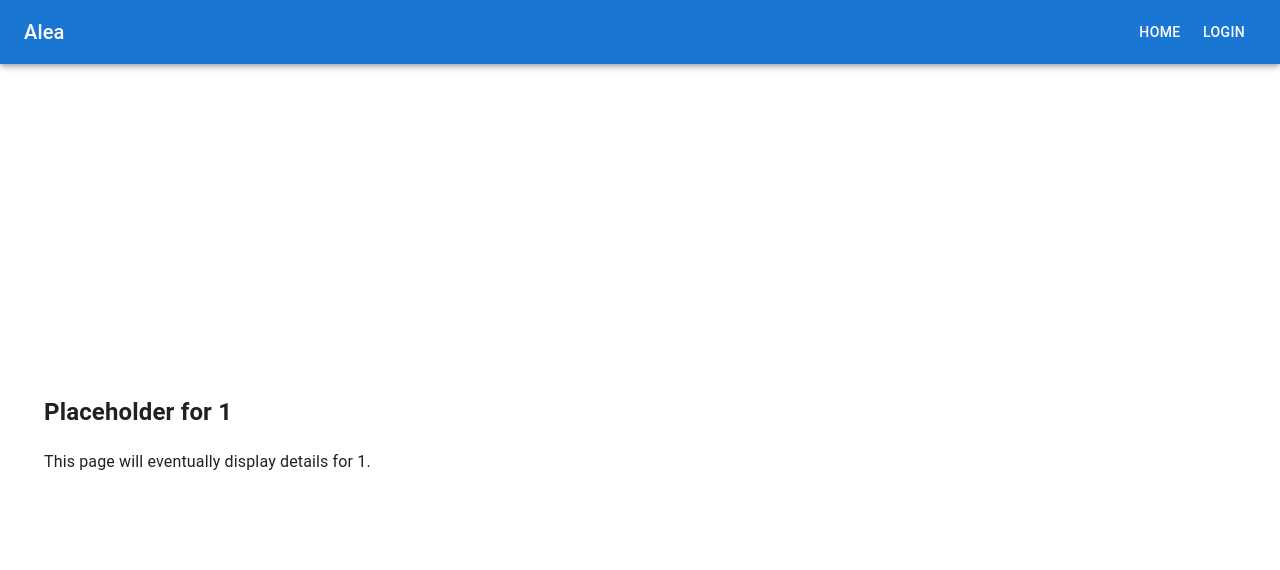
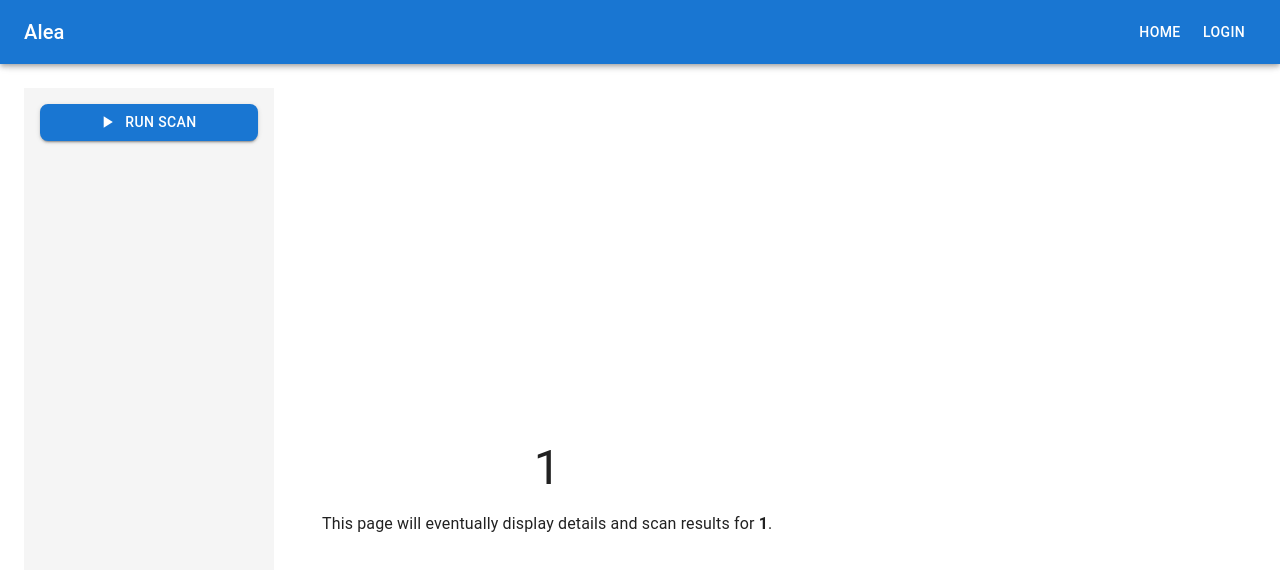
Before and after one commit to mihir2310/gamblingregulatory, a React (Vite) app in the folder FRONTEND/: page /dashboard/1 in a window 1280 px wide. Shown: the top 570 px of the page. Built offline with nearby package versions, Linux system fonts and the light colour scheme.

Commit message:
rezoned filepage and added formatting to filepage.jsx

```diff
--- a/FRONTEND/src/App.jsx
+++ b/FRONTEND/src/App.jsx
@@ -4,7 +4,7 @@ import { useState } from 'react';
 import Home from './pages/Home';
 import Dashboard from './pages/Dashboard';
 import Login from './pages/Login';
-import Filepage from './components/Filepage';  // Import Filepage.jsx component
+import Filepage from './pages/Filepage';  // Import Filepage.jsx component
 //yo
 
 function App() {
--- a/FRONTEND/src/components/Filepage.jsx
+++ /dev/null
@@ -1,15 +0,0 @@
-// Filepage.jsx
-import { useParams } from 'react-router-dom';
-
-const Filepage = () => {
-  const { fileName } = useParams(); // Extract fileName from URL parameter
-
-  return (
-    <div style={{ padding: '20px' }}>
-      <h2>Placeholder for {fileName}</h2>
-      <p>This page will eventually display details for {fileName}.</p>
-    </div>
-  );
-};
-
-export default Filepage;
--- /dev/null
+++ b/FRONTEND/src/pages/Filepage.jsx
@@ -0,0 +1,112 @@
+// Filepage.jsx
+import { Typography, Box, Container, Button, Stack, IconButton, List, ListItem, ListItemButton, ListItemText } from '@mui/material';
+import { PlayArrow as PlayArrowIcon, Close as CloseIcon } from '@mui/icons-material';
+import { useParams, Link } from 'react-router-dom';
+import { useState } from 'react';
+
+const Filepage = () => {
+  const { fileName } = useParams(); // Extract fileName from URL parameter
+  const [uploadedFiles, setUploadedFiles] = useState([]);
+
+  const handleFileUpload = (event) => {
+    const file = event.target.files[0];
+    if (file) {
+      if (!uploadedFiles.some((uploadedFile) => uploadedFile.name === file.name)) {
+        setUploadedFiles((prevFiles) => [file, ...prevFiles].slice(0, 10));
+      } else {
+        alert('This file has already been uploaded.');
+      }
+    }
+  };
+
+  const handleFileRemove = (fileToRemove) => {
+    setUploadedFiles((prevFiles) => prevFiles.filter((file) => file.name !== fileToRemove.name));
+  };
+
+  return (
+    <Box sx={{ display: 'flex', height: '100vh' }}>
+      {/* Left Toolbar */}
+      <Box
+        sx={{
+          width: '250px',
+          backgroundColor: '#f5f5f5',
+          padding: 2,
+          display: 'flex',
+          flexDirection: 'column',
+          overflowY: 'auto',
+        }}
+      >
+        <Stack spacing={2}>
+          <Button
+            variant="contained"
+            startIcon={<PlayArrowIcon />}
+            component="label"
+            sx={{ borderRadius: '8px' }}
+          >
+            Run Scan
+            <input
+              type="file"
+              hidden
+              accept="application/pdf"
+              onChange={handleFileUpload}
+            />
+          </Button>
+
+          <List>
+            {uploadedFiles.map((file, index) => (
+              <ListItem key={index} disablePadding>
+                <ListItemButton>
+                  <Link to={`/dashboard/${file.name}`} style={{ textDecoration: 'none', color: 'inherit' }}>
+                    <ListItemText primary={file.name} />
+                  </Link>
+                  <IconButton
+                    edge="end"
+                    color="error"
+                    onClick={() => handleFileRemove(file)}
+                    sx={{ marginLeft: 'auto' }}
+                  >
+                    <CloseIcon />
+                  </IconButton>
+                </ListItemButton>
+              </ListItem>
+            ))}
+          </List>
+        </Stack>
+      </Box>
+
+      {/* Main Content */}
+      <Box
+        sx={{
+          flexGrow: 1,
+          display: 'flex',
+          flexDirection: 'column',
+          justifyContent: 'center',
+          alignItems: 'center',
+          overflow: 'auto',
+          padding: 3,
+        }}
+      >
+        <Container
+          maxWidth="md"
+          sx={{
+            display: 'flex',
+            flexDirection: 'column',
+            justifyContent: 'center',
+            alignItems: 'center',
+            textAlign: 'center',
+            height: '100%',
+          }}
+        >
+          <Typography variant="h3" gutterBottom>
+            {fileName}
+          </Typography>
+          <Typography variant="body1">
+            This page will eventually display details and scan results for <strong>{fileName}</strong>.
+          </Typography>
+        </Container>
+      </Box>
+    </Box>
+  );
+};
+
+export default Filepage;
```
